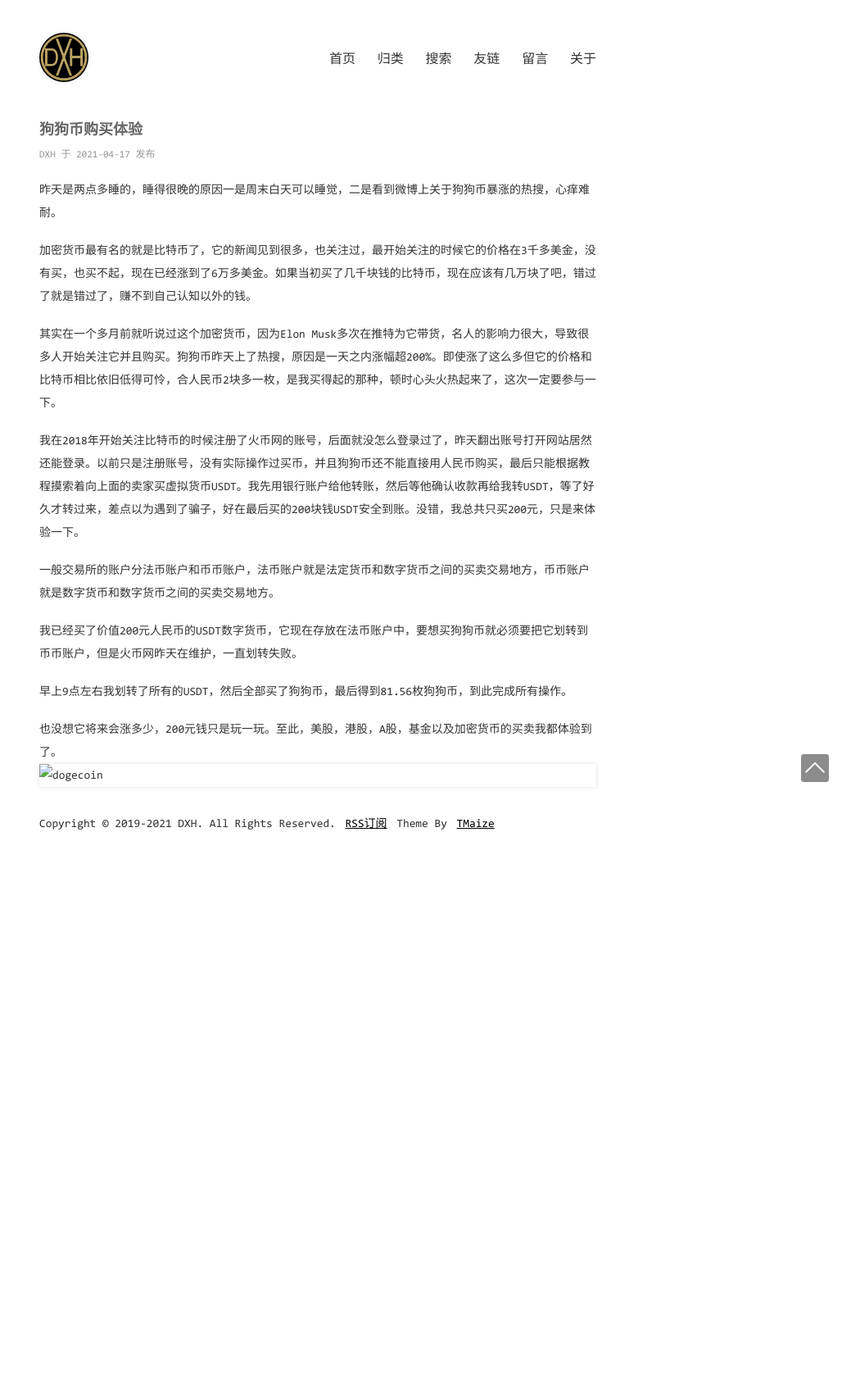
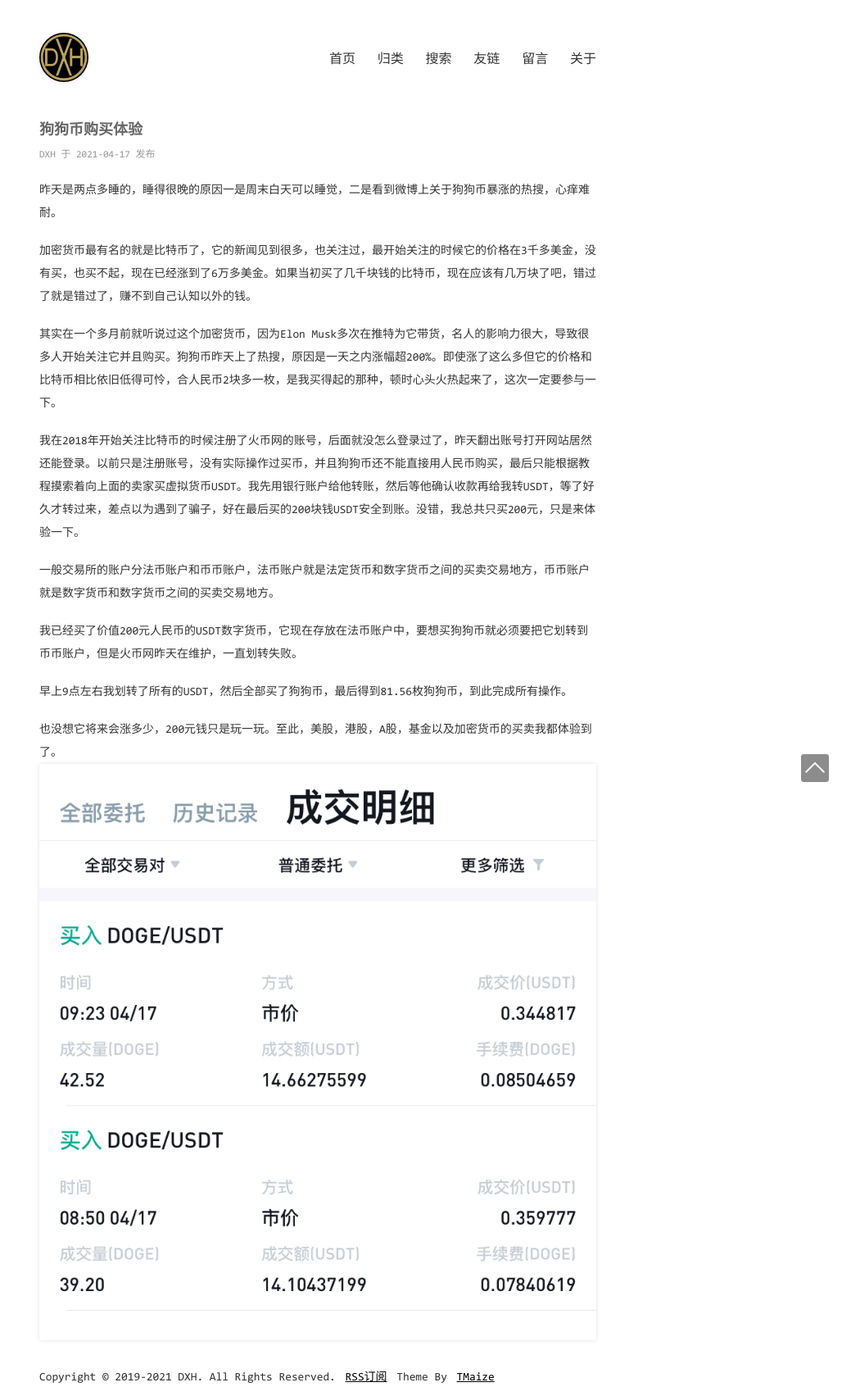
Before and after one commit to Devinteng/Devinteng.github.io, a Jekyll site: the page built from _posts/2021-4-17-狗狗币购买体验.md, in a window 1280 px wide. Shown: the whole page at 82% size, without its empty margins (252-1280 px from the left). Built offline with Jekyll 4.4.1, drawn with Linux system fonts in a browser that asks for light colours; before the commit the page ends 1028 px from its top, so only the background shows below that.

Commit message:
Update 2021-4-17-狗狗币购买体验.md

```diff
--- a/_posts/2021-4-17-狗狗币购买体验.md
+++ b/_posts/2021-4-17-狗狗币购买体验.md
@@ -19,4 +19,4 @@ categories: [闲谈]
 早上9点左右我划转了所有的USDT，然后全部买了狗狗币，最后得到81.56枚狗狗币，到此完成所有操作。
 
 也没想它将来会涨多少，200元钱只是玩一玩。至此，美股，港股，A股，基金以及加密货币的买卖我都体验到了。
-![dogecoin](dogecoin.jpg)
+![dogecoin](/posts/2021/dogecoin.jpg)
```
